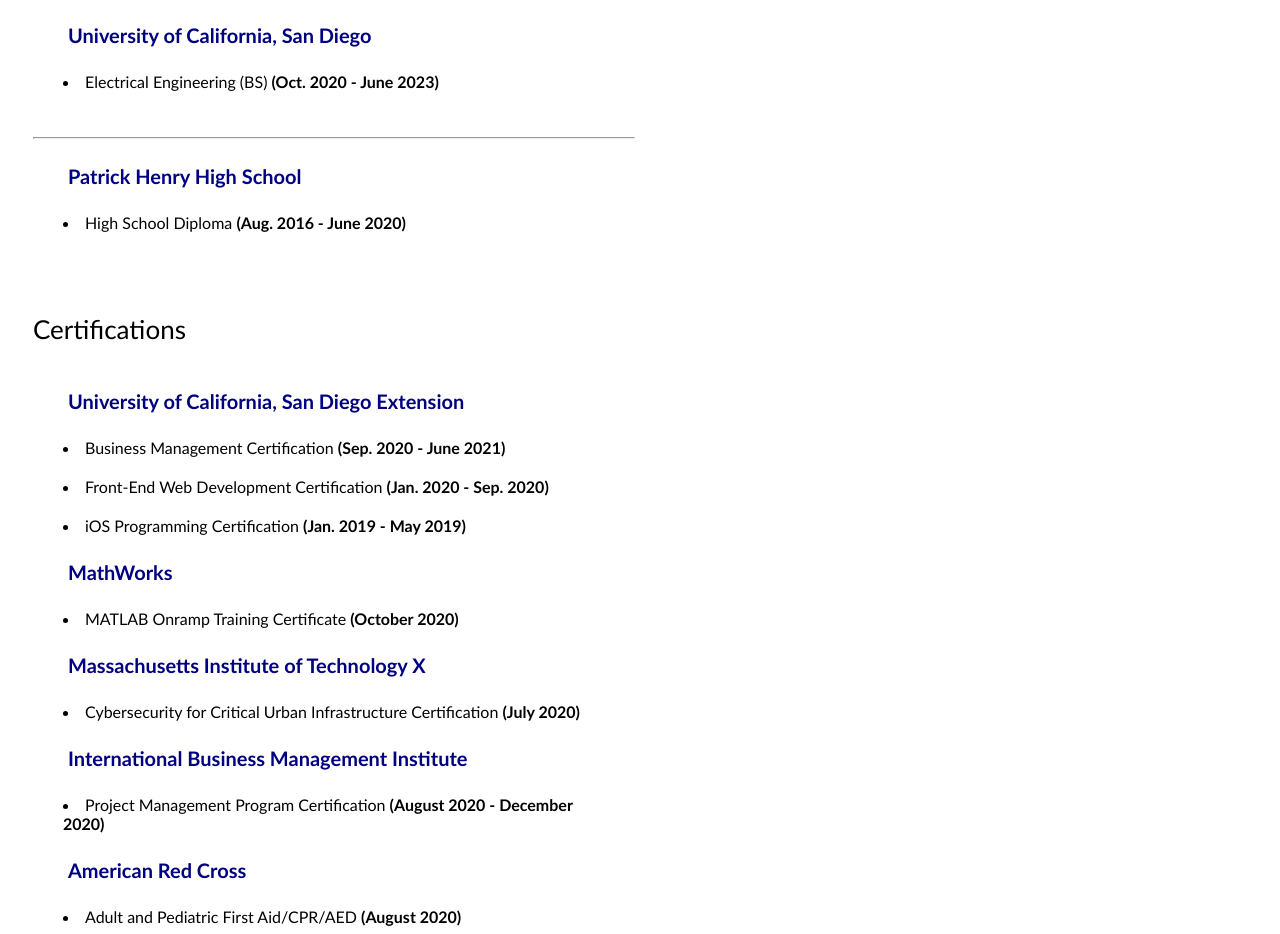
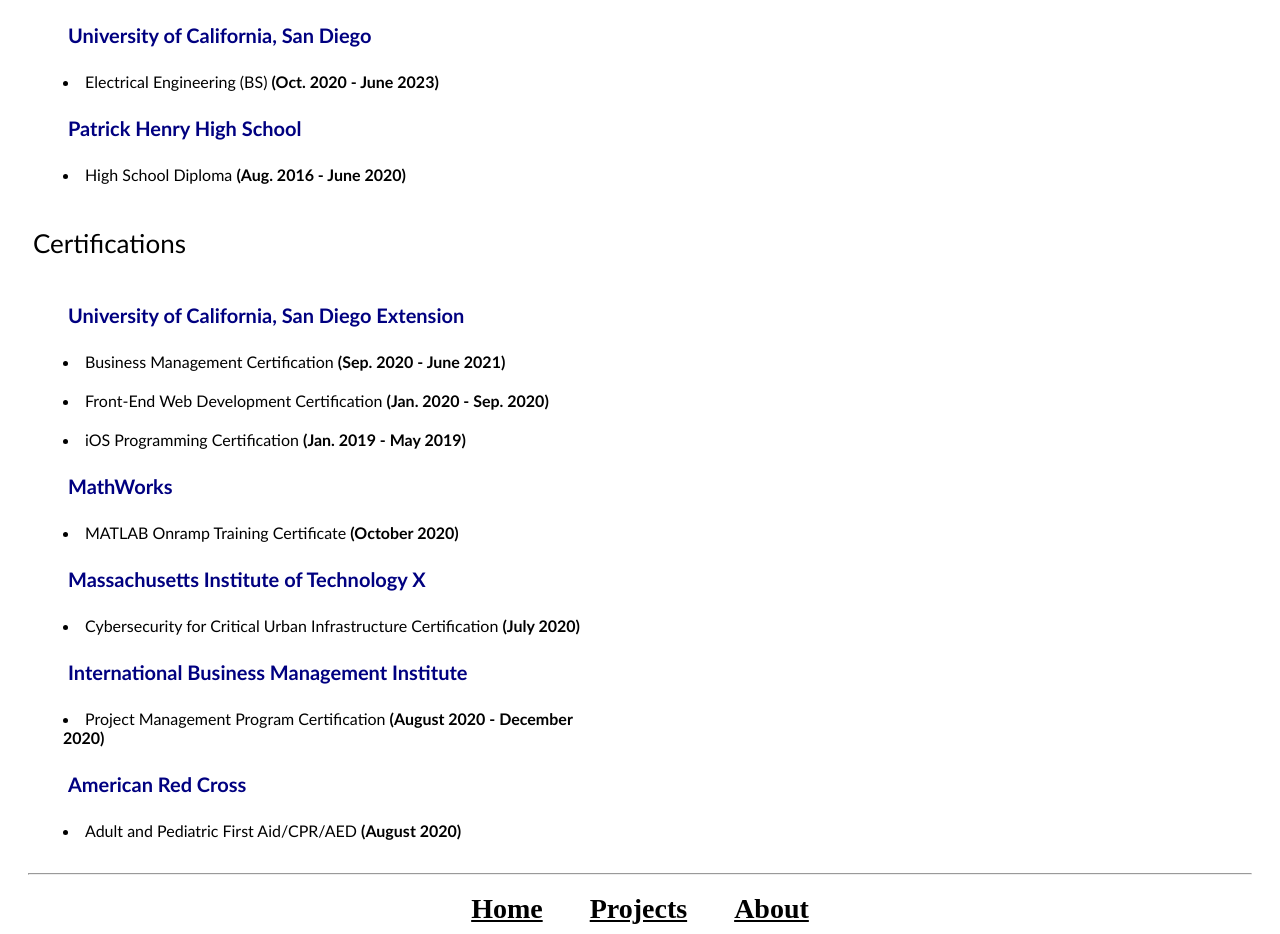
Before and after one commit to ymorsi7/Yusuf-Portfolio-Website, a plain HTML site: page pages/about.html in a window 1280 px wide. Shown: the part 1960-2894 px from the top of the page. Drawn offline with Linux system fonts and the light colour scheme; files whose address does not match are found by name.

Commit message:
Update about.html

```diff
--- a/pages/about.html
+++ b/pages/about.html
@@ -50,9 +50,9 @@
                 <h5>Educational Institutions</h5>
 
             <p class = "pj">University of California, San Diego</p>
-                <li id = "yantitle">Electrical Engineering (BS) <b>(Oct. 2020 - June 2023)</b></li><br><hr>
+                <li id = "yantitle">Electrical Engineering (BS) <b>(Oct. 2020 - June 2023)</b></li>
             <p class = "pj">Patrick Henry High School</p>
-            <li id = "yantitle">High School Diploma <b>(Aug. 2016 - June 2020)</b></li><br>
+            <li id = "yantitle">High School Diploma <b>(Aug. 2016 - June 2020)</b></li>
 
 
             <h5>Certifications</h5>
```
